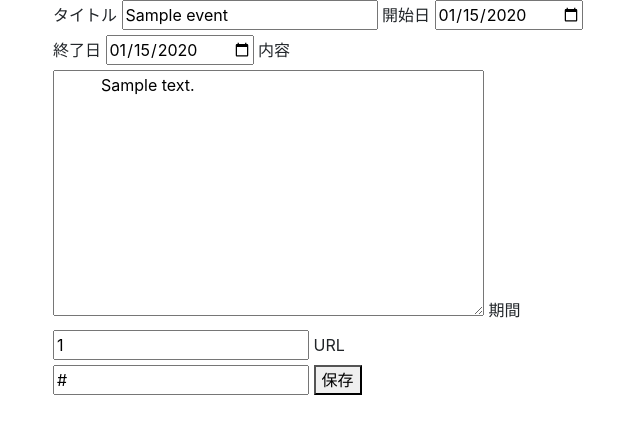
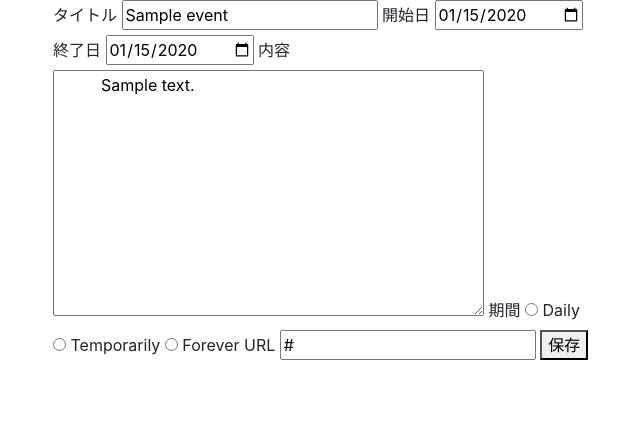
Before and after one commit to akithub/BD_EventViewer, a Django app: page /eventview/1/edit in a window 1280 px wide. Shown: the top 434 px of the page, without its empty margins (32-672 px from the left). Run offline with Django 3.2, Linux system fonts and the light colour scheme; tables that the repository leaves empty hold one stand-in row (values such as "Sample post"); some libraries are stand-ins or nearby versions.

Commit message:
chg: 編集画面の期間選択をラジオボタンに

```diff
--- a/event_view/EventViewApp/models.py
+++ b/event_view/EventViewApp/models.py
@@ -2,13 +2,17 @@ from django.db import models
 
 # Create your models here.
 
-
 class Event(models.Model):
+    PERIOD_CHOICE = (
+        (1, 'Daily'),
+        (2, 'Temporarily'),
+        (3, 'Forever')
+    )
     title = models.CharField(max_length=200)
     start_date = models.DateField()
     end_date = models.DateField()
     content = models.TextField()
-    period = models.IntegerField()
+    period = models.IntegerField(choices=PERIOD_CHOICE)
     url = models.URLField()
     def __str__(self):
         return self.title
--- a/event_view/EventViewApp/templates/EventViewApp/edit.html
+++ b/event_view/EventViewApp/templates/EventViewApp/edit.html
@@ -31,12 +31,11 @@
           {{ event.content }}
         </textarea>
         <label for="id_period">期間</label>
-        <input
-          type="number"
-          name="period"
-          id="id_period"
-          value="{{ event.period }}"
-        />
+        {% for period in periods %} <input type="radio" name="period" value="{{
+        period.0 }}" id="id_{{ period.1 }}" {% if event.period == period.1 %}
+        checked {% endif %} />
+        <label for="id_{{ period.1 }}"> {{ period.1 }} </label>
+        {% endfor %}
         <label for="id_url">URL</label>
         <input
           type="url"
--- a/event_view/EventViewApp/templates/EventViewApp/parts/poster.html
+++ b/event_view/EventViewApp/templates/EventViewApp/parts/poster.html
@@ -1,5 +1,5 @@
 <div class="poster">
-  <div class="event-period">{{ event.period }}</div>
+  <div class="event-period">{{ event.get_period_display }}</div>
   <h4>{{ event.title }}</h4>
   <h5>{{ event.start_date|date:"Y-m-j" }}</h5>
   <h5>{{ event.end_date|date:"Y-m-j" }}</h5>
--- a/event_view/EventViewApp/views.py
+++ b/event_view/EventViewApp/views.py
@@ -44,6 +44,7 @@ def event_edit(request, event_id):
             for elm in form:
                 print(elm)
     context = {
-        'event': event
+        'event': event,
+        'periods': Event.PERIOD_CHOICE
     }
     return render(request, 'EventViewApp/edit.html', context)
```
